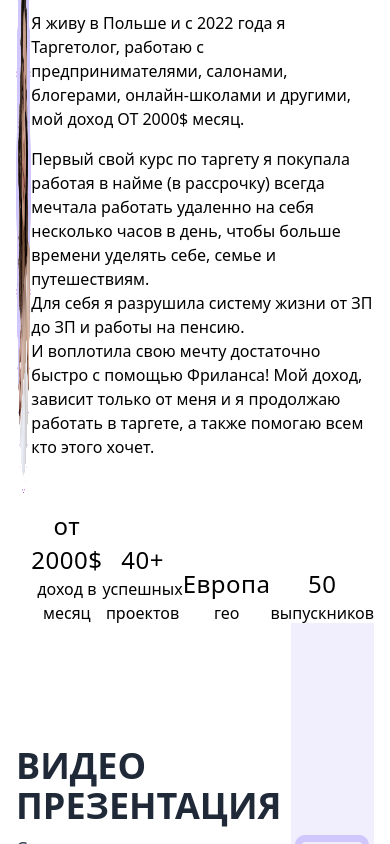
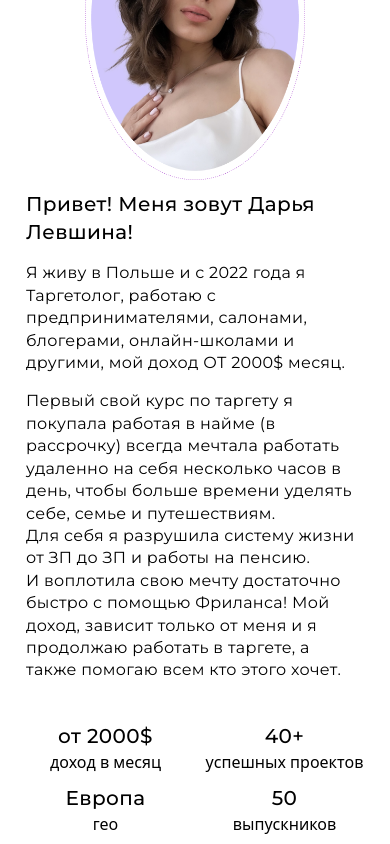
Before and after one commit to serzhlukasohov/daria-target, a Next.js app: page / in a window 390 px wide. Shown: the part 1880-2724 px from the top of the page. Built offline with nearby package versions, Linux system fonts and the light colour scheme.

Commit message:
section about me, mobile version

```diff
--- a/src/components/AboutMe/AboutMe.module.css
+++ b/src/components/AboutMe/AboutMe.module.css
@@ -1,25 +1,28 @@
 .aboutMeContainer {
   text-align: center;
-  margin-top: 130px;
-  margin-bottom: 130px;
+  margin: 130px auto;
 }
 
 .aboutMeBlock {
   display: flex;
   justify-content: space-between;
   height: 620px;
+  gap: 32px;
 }
 
 .aboutMeImg {
   width: 419px;
   height: 620px;
 }
+.aboutMeTitle {
+  font: var(--font-semi-bold-36);
+  letter-spacing: 0.02em;
+}
 
 .aboutMeBlockText {
   display: flex;
   flex-direction: column;
   justify-content: space-between;
-
   width: 759px;
 }
 
@@ -31,32 +34,115 @@
 }
 .aboutMeFlexBlock {
   display: block;
-
   margin: 50px auto;
   text-align: center;
 }
 
 .aboutMeTextSpan {
-  font-family: var(--font-family);
-  font-weight: 500;
-  font-size: 24px;
-  line-height: 140%;
+  font: var(--font-semi-medium-24);
   letter-spacing: 0.02em;
   color: var(--black);
 }
 
 .aboutMeText p {
+  font: var(--font-regular-20);
+  letter-spacing: 0.02em;
   text-align: left;
   padding-top: 16px;
 }
 
-.aboutMeText  {
-    text-align: left;
-    margin-top: 55px;
+.aboutMeText {
+  text-align: left;
+  margin-top: 55px;
+}
+
+.aboutMeText span {
+  text-align: left;
+  margin-top: 55px;
+  margin-bottom: 55px;
+}
+
+.aboutMeImgBox {
+  min-width: 419px;
+  min-height: 620px;
+}
+.aboutMeBlockFlexTab {
+  display: none;
+}
+
+@media (max-width: 1244px) {
+  .aboutMeTitle {
+    font-weight: 600;
+    font-size: 28px;
+    line-height: 145%;
+    letter-spacing: 0.02em;
+    margin-bottom: 32px;
   }
 
-  .aboutMeText span {
+  .aboutMeTextSpan {
+    font: var(--font-semi-medium-20);
+  }
+
+  .aboutMeText {
+    margin: 0;
+    padding: 10px;
+  }
+
+  .aboutMeText p {
+    font: var(--font-regular-16);
+    letter-spacing: 0.02em;
     text-align: left;
-    margin-top: 55px;
-    margin-bottom: 55px;
+    padding-top: 16px;
   }
+
+  .aboutMeBlockFlex {
+    display: none;
+  }
+  .aboutMeBlockFlexTab {
+    display: flex;
+  }
+  .aboutMeImg {
+    width: 220px;
+    height: 325px;
+  }
+  .aboutMeImgBox {
+    min-width: 220px;
+    min-height: 325px;
+  }
+
+  .aboutMeBlock {
+    height: 100%;
+    gap: 24px;
+    margin: auto;
+  }
+}
+@media (max-width: 768px) {
+  .aboutMeBlock {
+    display: block;
+    height: 100%;
+  }
+
+  .aboutMeBlockText {
+    display: block;
+    width: 100%;
+  }
+  .aboutMeImgBox {
+    display: flex;
+    justify-content: center;
+    align-items: center;
+  }
+
+  .aboutMeBlockFlexTab {
+    display: flex;
+    flex-wrap: wrap;
+    justify-content: space-around;
+    margin-top: 20px;
+  }
+}
+  @media (max-width: 620px) {
+    .aboutMeFlexBlock {
+      flex: 0 0 50%;
+      margin:0;
+      padding-top: 10px;
+    }
+  }
--- a/src/components/AboutMe/index.js
+++ b/src/components/AboutMe/index.js
@@ -8,9 +8,9 @@ const AboutMe = () => {
   return (
     <section id="about">
       <div className={styles.aboutMeContainer}>
-        <h2 className="sectionTitle">ОБО МНЕ</h2>
+        <h2 className={styles.aboutMeTitle}>ОБО МНЕ</h2>
         <div className={styles.aboutMeBlock}>
-          <div>
+          <div className={styles.aboutMeImgBox}>
             <Image
               className={styles.aboutMeImg}
               width="419"
@@ -24,7 +24,7 @@ const AboutMe = () => {
               <span className={styles.aboutMeTextSpan}>
                 Привет! Меня зовут Дарья Левшина!
               </span>
-              <p>
+              <p >
                 Я живу в Польше и с 2022 года я Таргетолог, работаю с
                 предпринимателями, салонами, блогерами, онлайн-школами и
                 другими, мой доход ОТ 2000$ месяц.
@@ -33,8 +33,8 @@ const AboutMe = () => {
                 Первый свой курс по таргету я покупала работая в найме (в
                 рассрочку) всегда мечтала работать удаленно на себя несколько
                 часов в день, чтобы больше времени уделять себе, семье и
-                путешествиям. <br/> Для себя я разрушила систему жизни от ЗП до ЗП и
-                работы на пенсию. <br/> И воплотила свою мечту достаточно быстро с
+                путешествиям. <br className={styles.br} /> Для себя я разрушила систему жизни от ЗП до ЗП и
+                работы на пенсию. <br className={styles.br}/> И воплотила свою мечту достаточно быстро с
                 помощью Фриланса! Мой доход, зависит только от меня и я
                 продолжаю работать в таргете, а также помогаю всем кто этого
                 хочет.
@@ -60,6 +60,24 @@ const AboutMe = () => {
             </div>
           </div>
         </div>
+        <div className={styles.aboutMeBlockFlexTab}>
+              <div className={styles.aboutMeFlexBlock}>
+                <span className={styles.aboutMeTextSpan}>от 2000$</span>
+                <p>доход в месяц </p>
+              </div>
+              <div className={styles.aboutMeFlexBlock}>
+                <span className={styles.aboutMeTextSpan}>40+</span>
+                <p>успешных проектов</p>
+              </div>
+              <div className={styles.aboutMeFlexBlock}>
+                <span className={styles.aboutMeTextSpan}>Европа</span>
+                <p>гео</p>
+              </div>
+              <div className={styles.aboutMeFlexBlock}>
+                <span className={styles.aboutMeTextSpan}>50</span>
+                <p>выпускников</p>
+              </div>
+            </div>
       </div>
     </section>
   );
```
